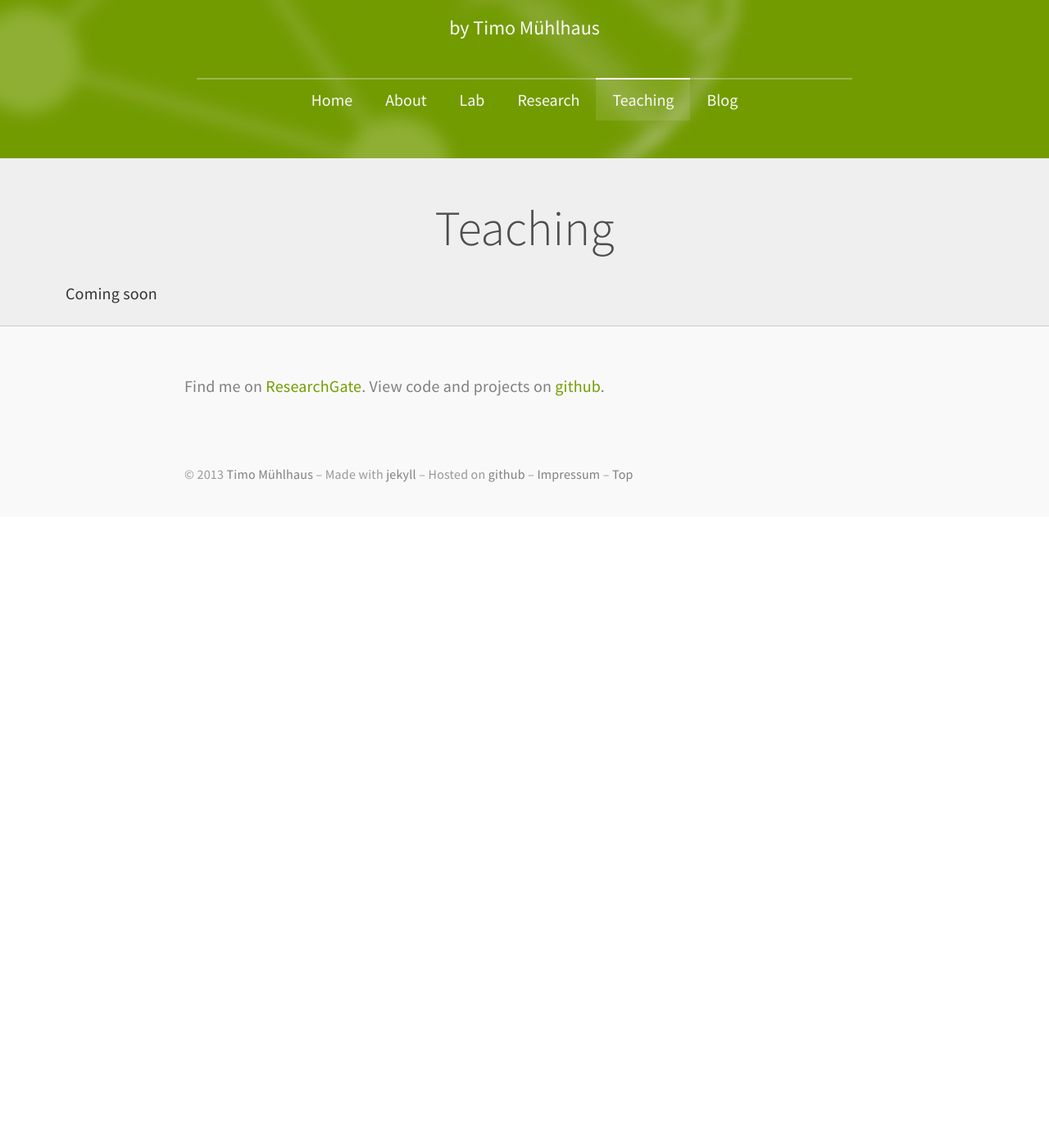
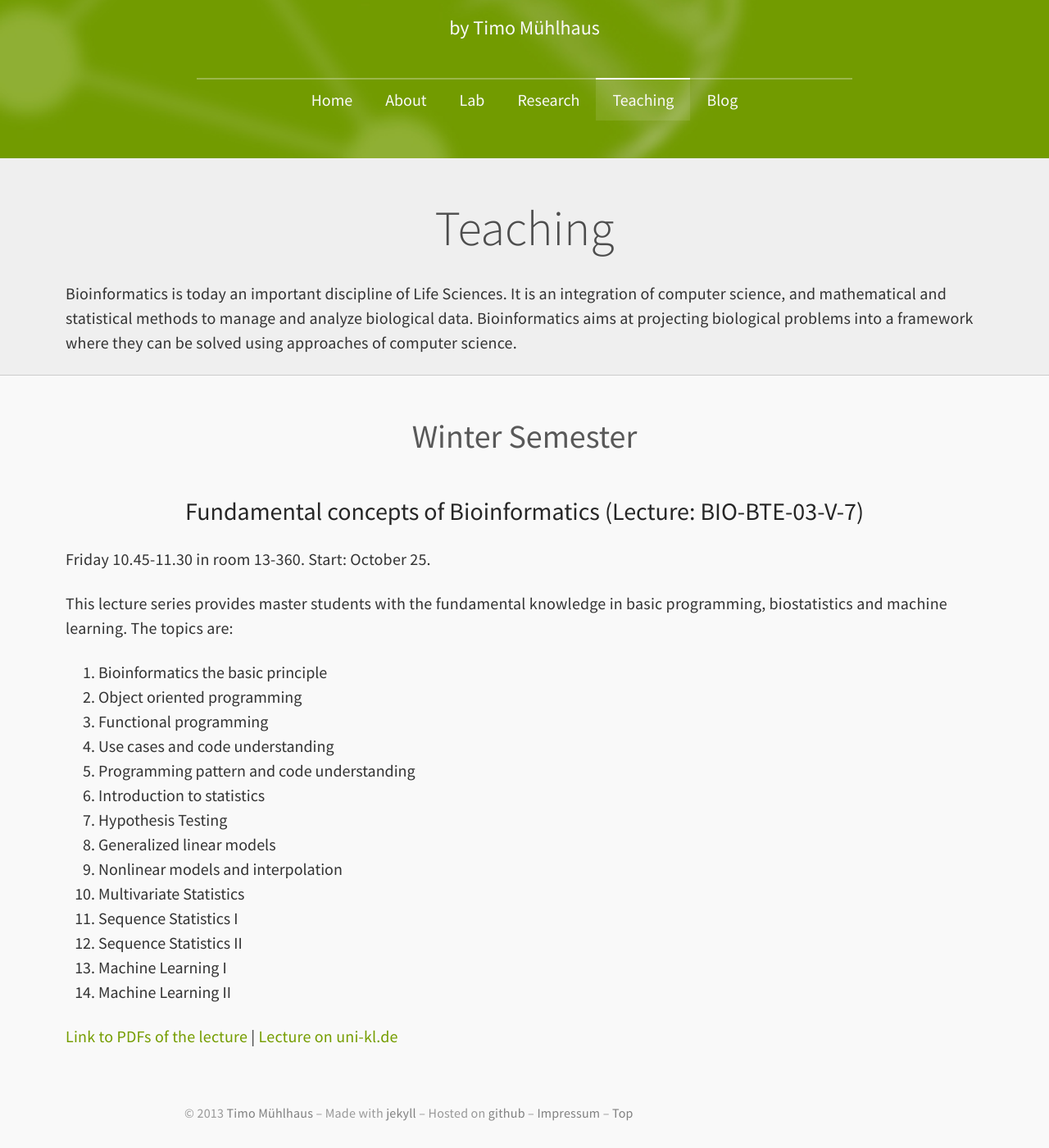
Before and after one commit to muehlhaus/muehlhaus.github.io, a Jekyll site: the page built from teaching/index.html, in a window 1280 px wide and 1400 px high, scrolled down 276 px. Shown: the whole window at 82% size. Built offline with Jekyll 4.4.1, drawn with Linux system fonts in a browser that asks for light colours; nearby versions of some CDN libraries; Markdown is read by kramdown in place of the engine named in the settings; before the commit the page ends 906 px from its top, so only the background shows below that.

Commit message:
content pages

```diff
--- a/research/index.html
+++ b/research/index.html
@@ -14,5 +14,3 @@ layout: default
     </div>
   </section>
 </div><!-- .container -->
-
-{% include social_footer.html %}
--- a/teaching/index.html
+++ b/teaching/index.html
@@ -6,9 +6,47 @@ layout: default
   <section class="center">
     <div class="col-100">
       <h2>Teaching</h2>
-      <p>Coming soon</p>
+      <p>Bioinformatics is today an important discipline of Life Sciences. It is an integration of computer science, and mathematical and statistical methods to manage and analyze biological data. Bioinformatics aims at projecting biological problems into a framework where they can be solved using approaches of computer science.</p>
     </div>
   </section>
 </div><!-- .container -->
 
-{% include social_footer.html %}
+<div class="container">
+  <section class="center">
+    <div class="col-100">
+      <h3>Winter Semester</h3>
+
+      <h4>Fundamental concepts of Bioinformatics (Lecture: BIO-BTE-03-V-7)</h4>
+      <p>
+        Friday 10.45-11.30 in room 13-360. Start: October 25.
+      </p>
+
+
+      <p>
+        This lecture series provides master students with the fundamental knowledge in basic programming, biostatistics and machine learning. The topics are:
+      </p>
+
+      <ol>
+        <li>Bioinformatics the basic principle</li>
+        <li>Object oriented programming</li>
+        <li>Functional programming</li>
+        <li>Use cases and code understanding</li>
+        <li>Programming pattern and code understanding</li>
+        <li>Introduction to statistics</li>
+        <li>Hypothesis Testing</li>
+        <li>Generalized linear models</li>
+        <li>Nonlinear models and interpolation</li>
+        <li>Multivariate Statistics</li>
+        <li>Sequence Statistics I</li>
+        <li>Sequence Statistics II</li>
+        <li>Machine Learning I</li>
+        <li>Machine Learning II</li>
+      </ol>
+
+      <p>
+        <a href="http://www.bio.uni-kl.de/molekulare-biotechnologie/teaching/winter-semester-20132014/downloads-bio-bte-03-v-7/">Link to PDFs of the lecture</a> |
+        <a href="http://www.kis.uni-kl.de/campus/all/event.asp?gguid=0x9BF1524C865F5D4285D3326E5F977676&tguid=0x61CEFB6084FB4F4188BE5229201881A0">Lecture on uni-kl.de</a>
+      </p>
+    </div>
+  </section>
+</div>
```
Also changed, not shown: lab/index.html (+22 -1 lines).
